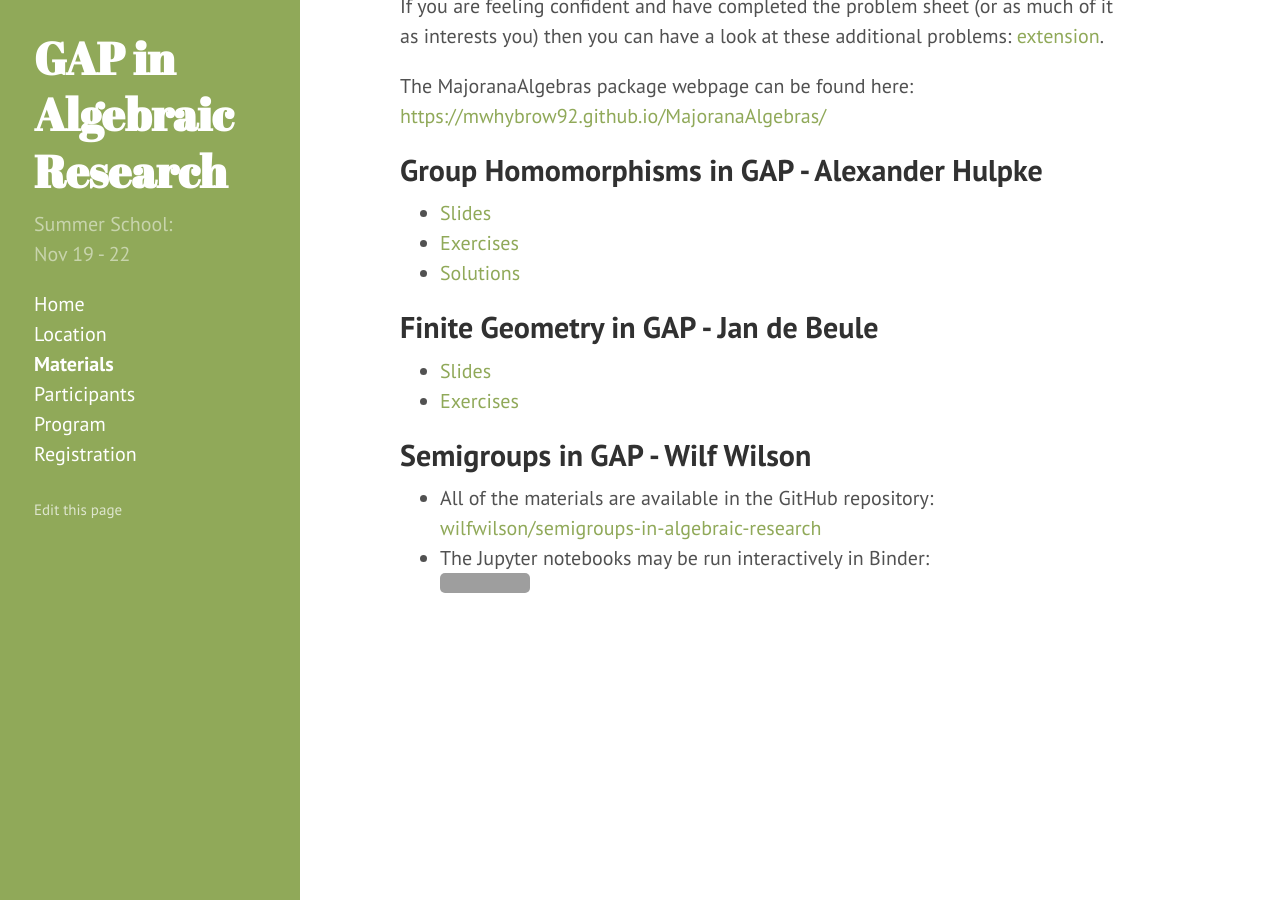
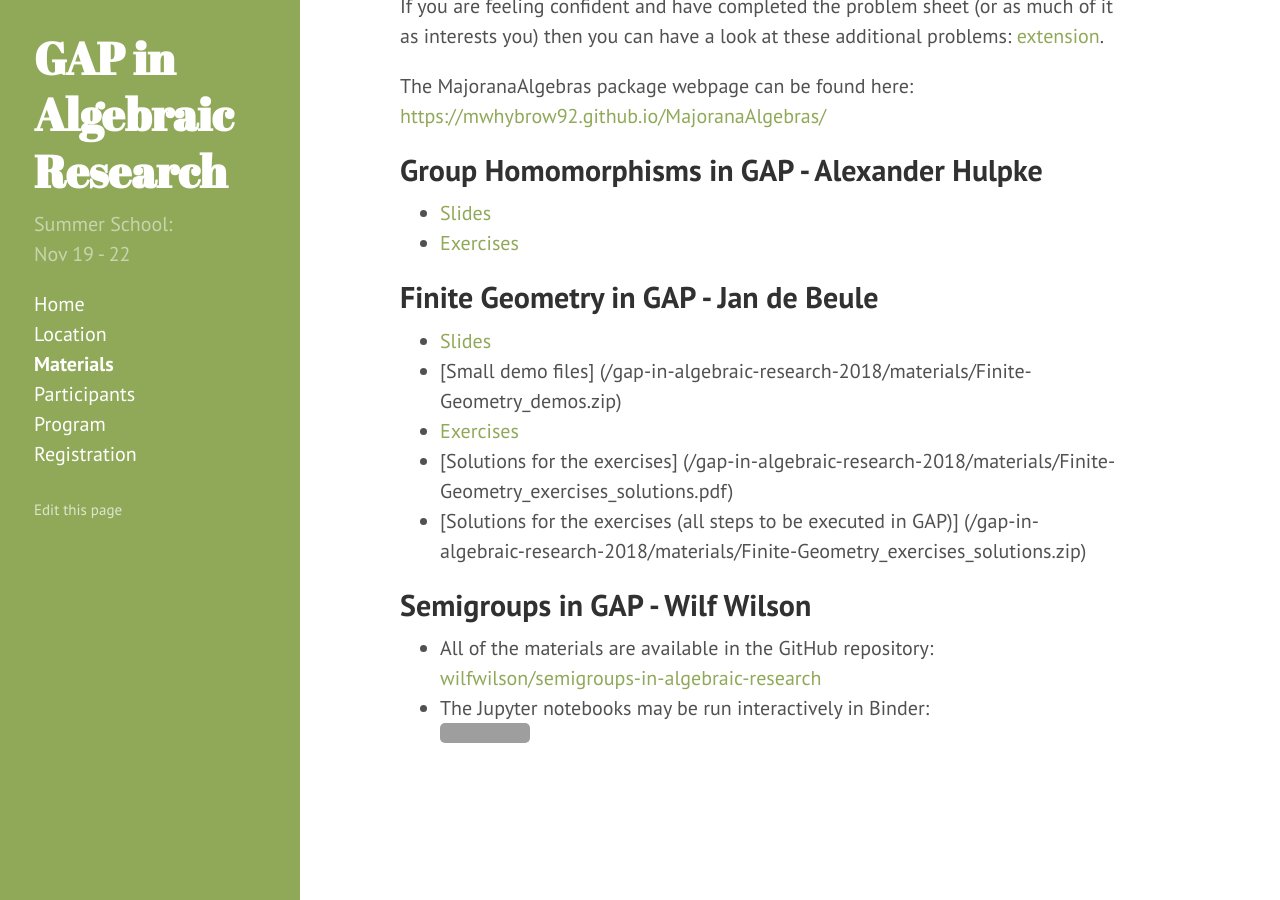
Before and after one commit to lbfm-rwth/gap-in-algebraic-research-2018, a Jekyll site: the page built from materials.md, in a window 1280 px wide and 900 px high, scrolled down 1062 px. Built offline with Jekyll 4.4.1, drawn with Linux system fonts in a browser that asks for light colours; grey boxes are pictures that could not be loaded.

Commit message:
Update materials.md
Hi Sergio,

I suggest to add some links: (1) demo files (containing gap code from the lecture), (2) Solutions for the exercises (as a pdf file, including GAP output) (3) solution files (containing the solutions as gap code). Files are coming by mail.

Cheers,

Jan

```diff
--- a/materials.md
+++ b/materials.md
@@ -45,11 +45,17 @@ The MajoranaAlgebras package webpage can be found here:
 ## Group Homomorphisms in GAP - Alexander Hulpke
 - [Slides]({{ site.baseurl }}/materials/HulpkeSlides.pdf)
 - [Exercises]({{ site.baseurl }}/materials/WorksheetHulpkeProblems.pdf)
-- [Solutions]({{ site.baseurl }}/materials/WorksheetHulpkeSolutions.pdf)
+
+<!--
+- [Solutions]({{ site.baseurl }}/materials/WorksheetHulpkeProblems.pdf)
+-->
 
 ## Finite Geometry in GAP - Jan de Beule
 - [Slides]({{ site.baseurl }}/materials/Finite-Geometry_slides.pdf)
+- [Small demo files] ({{ site.baseurl }}/materials/Finite-Geometry_demos.zip)
 - [Exercises]({{ site.baseurl }}/materials/Finite-Geometry_exercises.pdf)
+- [Solutions for the exercises] ({{ site.baseurl }}/materials/Finite-Geometry_exercises_solutions.pdf)
+- [Solutions for the exercises (all steps to be executed in GAP)] ({{ site.baseurl }}/materials/Finite-Geometry_exercises_solutions.zip)
 
 ## Semigroups in GAP - Wilf Wilson
 
```
